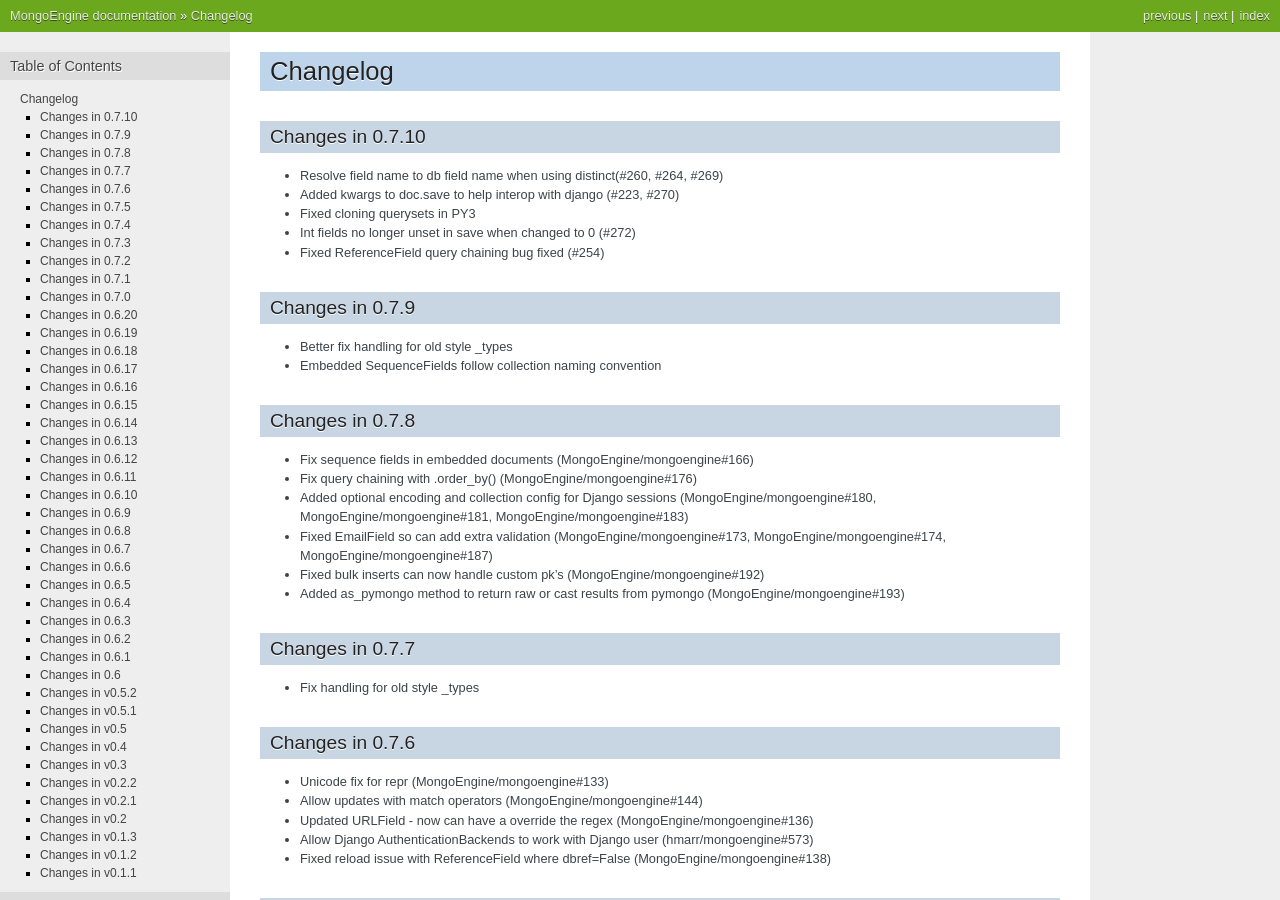
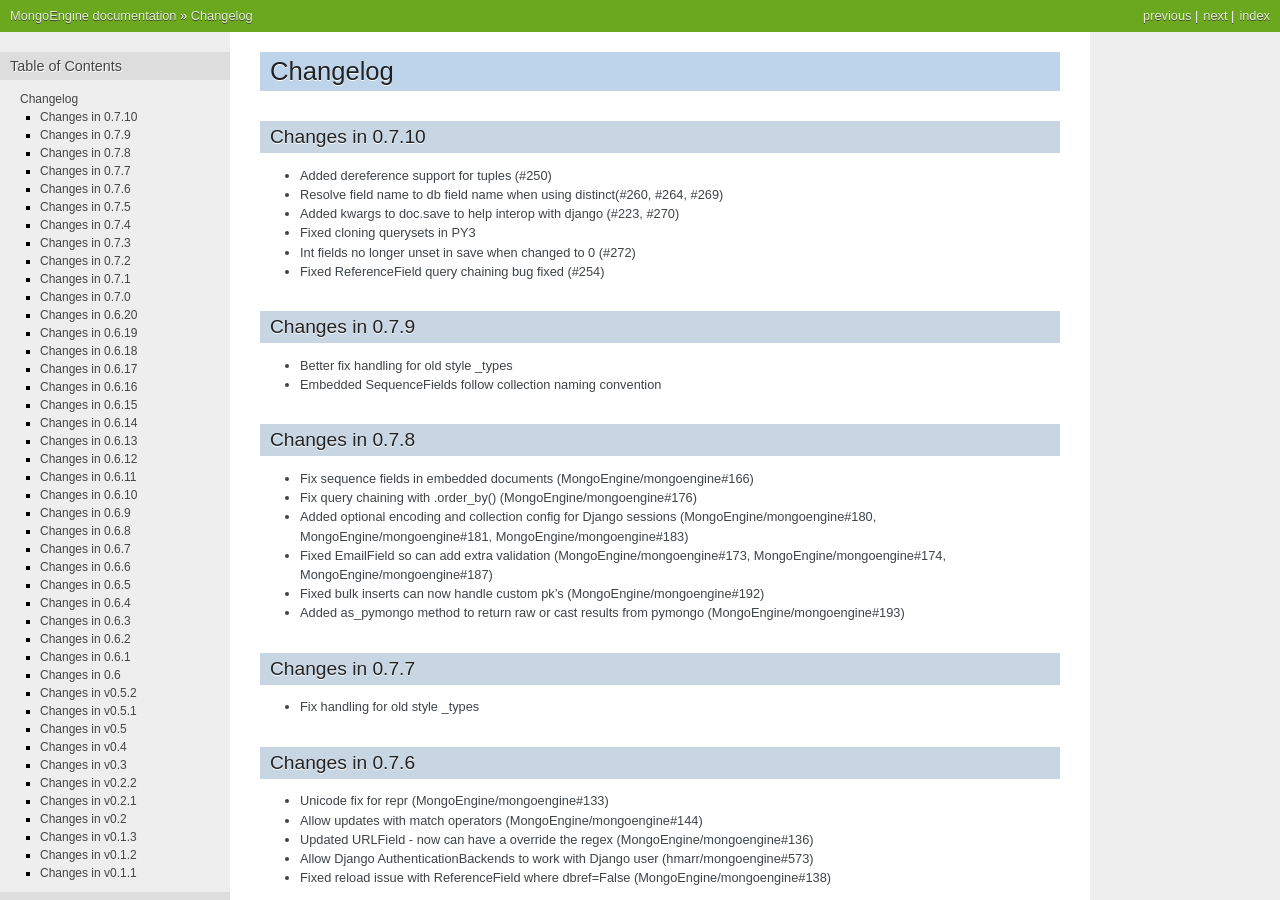
Before and after one commit to MongoEngine/mongoengine, a Sphinx documentation site: the page built from docs/changelog.rst, in a window 1280 px wide and 900 px high. Built offline with Sphinx 7.4.7, drawn with Linux system fonts in a browser that asks for light colours; the version number could not be read and is left out.

Commit message:
Added dereference support for tuples (#250)

```diff
--- a/docs/changelog.rst
+++ b/docs/changelog.rst
@@ -4,6 +4,7 @@ Changelog
 
 Changes in 0.7.10
 =================
+- Added dereference support for tuples (#250)
 - Resolve field name to db field name when using distinct(#260, #264, #269)
 - Added kwargs to doc.save to help interop with django (#223, #270)
 - Fixed cloning querysets in PY3
```
Also changed, not shown: 1 other file.
